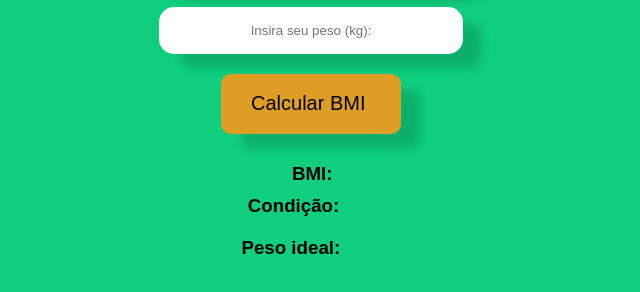
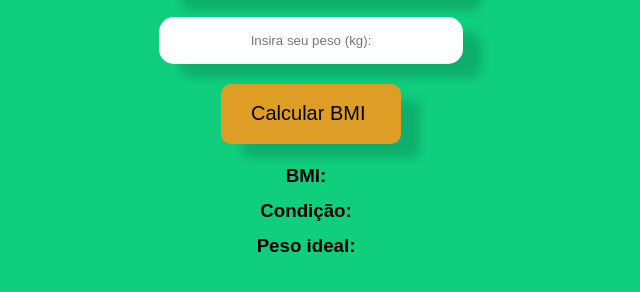
Before and after one commit to icarusrodrigues/Atividade2-Trainee-Lapisco, a plain HTML site: page index.html in a window 1280 px wide. Shown: the part 314-606 px from the top of the page, without its empty margins (329-969 px from the left). Drawn offline with Linux system fonts and the light colour scheme.

Commit message:
Change in style config

```diff
--- a/script.js
+++ b/script.js
@@ -8,10 +8,10 @@ function Calculate() {
     let result = (weight / (height * height * 0.0001));
     let ideal = 24.9 * (height * height * 0.0001);
 
-
     if (!+result) {
         document.querySelector(".bmi-result").textContent = "";
         document.querySelector(".condition-result").textContent = "";
+        document.querySelector(".w-ideal").textContent = "";
         alert("Erro! Digite apenas valores numéricos!");
     } else {
         if (result < 18.5) {
@@ -40,5 +40,4 @@ function Calculate() {
             document.querySelector(".w-ideal").textContent = ideal;
         }
     }
-
 }
--- a/style.css
+++ b/style.css
@@ -6,6 +6,15 @@ body {
 h1 {
     color: white;
     height: 50px;
+}
+
+h3 {
+    display: block;
+    margin-block-start: 1px;
+    margin-block-end: 1px;
+    /* margin-inline-start: 0px;
+    margin-inline-end: 0px; */
+    font-weight: bold;
 }
 
 input {
@@ -46,54 +55,41 @@ input {
 }
 
 .imc-result {
-    display: inline-block;
-    width: 100%;
-}
-
-.imc-result h3 {
-    position: static;
-    padding-left: 48.5%;
-    float: left;
-    margin-bottom: 0px;
+    display: flex;
+    flex-direction: row;
+    height: 25px;
+    margin-top: 10px;
 }
 
 .bmi-result {
     float: left;
-    margin: 20px 10px 0px;
+    flex-direction: row;
+    margin-top: 2.5px;
+    margin-left: 10px;
 }
 
 .condition {
-    display: inline-block;
-    width: 100%;
-}
-
-.condition h3 {
-    position: static;
-    padding-left: 45%;
-    float: left;
-    margin-top: 0px;
+    display: flex;
+    flex-direction: row;
+    height: 25px;
 }
 
 .condition-result {
     float: left;
-    margin: 1.5px 10px 0px;
+    margin-top: 3px;
+    margin-left: 10px;
 }
 
 .ideal {
-    display: inline-block;
-    width: 100%;
-}
-
-.ideal h3 {
-    position: static;
-    padding-left: 44.5%;
-    float: left;
-    margin-top: 0px;
+    display: flex;
+    flex-direction: row;
+    height: 25px;
 }
 
 .w-ideal {
     float: left;
-    margin: 2px 10px;
+    margin-top: 3px;
+    margin-left: 10px;
 }
 
 * {
```
